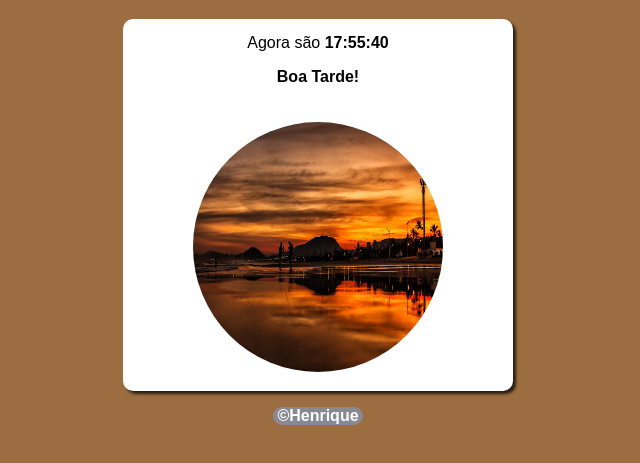
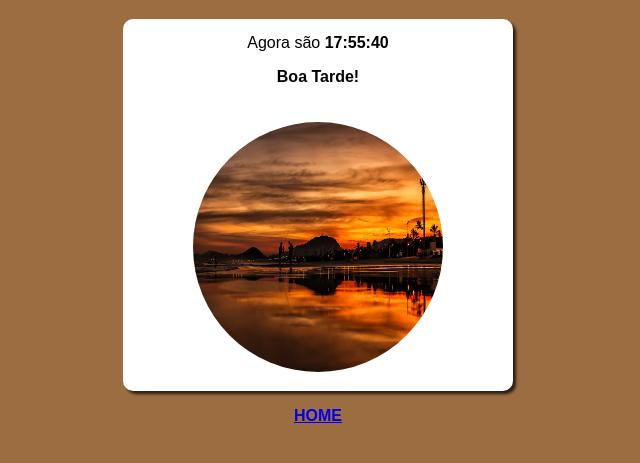
Before and after one commit to Henrique01992/Projeto-hora, a plain HTML site: page index.html in a window 1280 px wide. Shown: the part 61-524 px from the top of the page, without its empty margins (322-962 px from the left). Drawn offline with Linux system fonts and the light colour scheme.

Commit message:
finalizado

```diff
--- a/estilos/style.css
+++ b/estilos/style.css
@@ -43,9 +43,7 @@ div > img {
 
 footer{
     text-align: center;
-    color: white;
-    background-color: rgba(113, 175, 255, 0.432);
-    width: 90px;
-    border-radius: 10px;
+    width: 60px;
+    border-radius: 30%;
     margin: auto;
 }
--- a/index.html
+++ b/index.html
@@ -25,7 +25,7 @@
     </section>
 
     <footer>
-        <p><strong>&copy;Henrique</strong></p>
+        <p><strong><a href="https://henrique01992.github.io/Perfil/">HOME</a></strong></p>
     </footer>
     <script src="script.js">
     </script>
```
